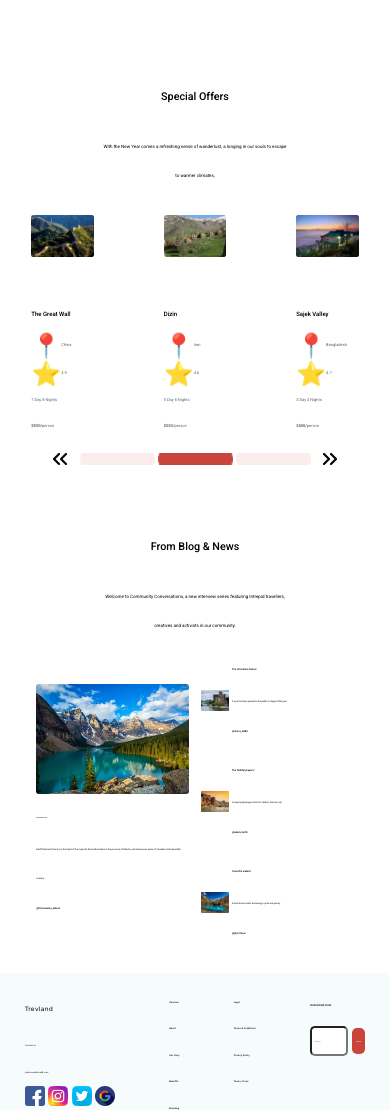
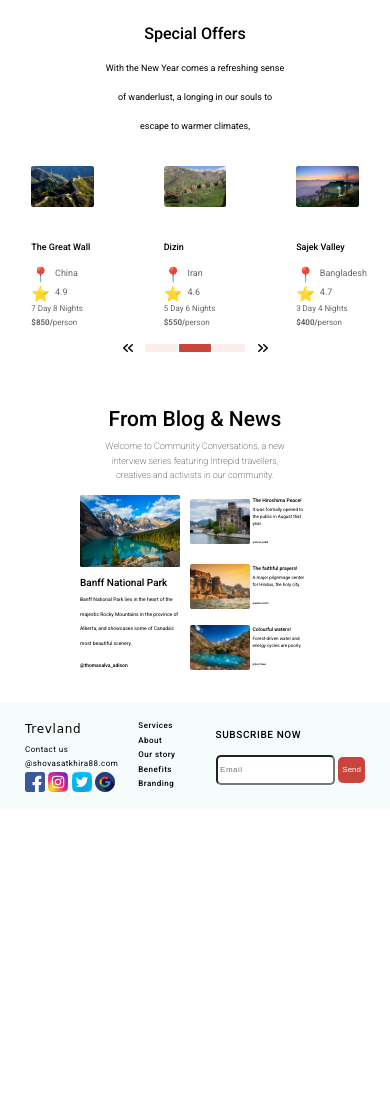
Before and after one commit to uum1d/Lesson-6_uyga_vazifa, a plain HTML site: page index.html in a window 390 px wide. Shown: the part 845-1955 px from the top of the page. After the commit the page ends 1655 px from the top, so only its background shows below. Drawn offline with Linux system fonts and the light colour scheme; a web font is replaced by a local one.

Commit message:
second commit

```diff
--- a/index.html
+++ b/index.html
@@ -80,11 +80,15 @@
                         <h3>Statue of Liberty.</h3>
                         <div class="item">
                             <div class="item-1">
-                                <h4>&#128205;</h4>
+                                <div class="style-1">
+                                    <span >&#128205;</span>
+                                </div>
                                 <p>New York</p>
                             </div>
                             <div class="item-1">
-                                <h4>&#x2B50;</h4>
+                                <div class="style-1">
+                                    <span >&#11088;</span>
+                                </div>
                                 <p>4.8</p>
                             </div>
                         </div>
@@ -97,11 +101,15 @@
                         <h3>The Great Wall </h3>
                         <div class="item">
                             <div class="item-1">
-                                <span style='font-size:24px;'>&#128205;</span>
+                                <div class="style-1">
+                                    <span >&#128205;</span>
+                                </div>
                                 <p>China </p>
                             </div>
                             <div class="item-1">
-                                <span style='font-size:24px;'>&#11088;</span>
+                                <div class="style-1">
+                                    <span >&#11088;</span>
+                                </div>
                                 <p>4.9</p>
                             </div>
                         </div>
@@ -114,11 +122,15 @@
                         <h3>Dizin</h3>
                         <div class="item">
                             <div class="item-1">
-                                <span style='font-size:24px;'>&#128205;</span>
+                                <div class="style-1">
+                                    <span >&#128205;</span>
+                                </div>
                                 <p>Iran</p>
                             </div>
                             <div class="item-1">
-                                <span style='font-size:24px;'>&#11088;</span>
+                                <div class="style-1">
+                                    <span >&#11088;</span>
+                                </div>
                                 <p>4.6</p>
                             </div>
                         </div>
@@ -131,11 +143,15 @@
                         <h3>Sajek Valley</h3>
                         <div class="item">
                             <div class="item-1">
-                                <span style='font-size:24px;'>&#128205;</span>
+                                <div class="style-1">
+                                    <span >&#128205;</span>
+                                </div>
                                 <p>Bangladesh</p>
                             </div>
                             <div class="item-1">
-                                <span style='font-size:24px;'>&#11088;</span>
+                                <div class="style-1">
+                                    <span>&#11088;</span>
+                                </div>
                                 <p>4.7</p>
                             </div>
                         </div>
@@ -161,9 +177,9 @@
                     </div> -->
                 </div>
                 <div class="foot">
-                    <img src="./images/icon-1.png" alt="icon">
-                    <img src="./images/icon-2.png" alt="icon">
-                    <img src="./images/icon-3.png" alt="icon">
+                    <img class="img-1" src="./images/icon-1.png" alt="icon">
+                    <img class="img-2"  src="./images/icon-2.png" alt="icon">
+                    <img class="img-1"  src="./images/icon-3.png" alt="icon">
                 </div>
             </div>
     </div>
--- a/sass/style.scss
+++ b/sass/style.scss
@@ -254,7 +254,15 @@ header:active {
                     .item-1 {
                         display: flex;
                         align-items: center;
-                        justify-content: space-between;
+                        gap: 20px;
+                        .style-1{
+                            span{
+                                font-size: 24px;
+                            }
+                        }
+                        p{
+                            font-size: 24px;
+                        }
                     }
                 }
 
@@ -1002,25 +1010,22 @@ footer {
 
 @media (min-width:200px) and (max-width:600px) {
     header {
+        background-position:right;
         .box {
             padding: 8.75px 50px;
 
             .box-1 {
                 h2 {
-                    font-size: 6px;
+                    font-size: 12px;
                 }
 
                 ul {
-                    gap: 12.5px;
-
-                    li {
-                        font-size: 4.5px;
-                    }
+                    display: none;
                 }
 
                 button {
                     padding: 3.5px 8.75px;
-                    font-size: 4px;
+                    font-size: 8px;
                 }
             }
 
@@ -1029,20 +1034,22 @@ footer {
                 margin-bottom: 61px;
 
                 h1 {
-                    width: 201px;
-                    font-size: 16.25px;
+                    max-width: 200px;
+                    line-height: 36px;
+                    font-size: 32.5px;
                     margin-bottom: 7.5px;
                 }
 
                 p {
-                    width: 114.5px;
-                    font-size: 4.5px;
+                    max-width: 200px;
+                    line-height: 14.5px;
+                    font-size: 9px;
                     margin-bottom: 10px;
                 }
 
                 button {
                     padding: 4.5px 11.5px;
-                    font-size: 4px;
+                    font-size: 8px;
                 }
             }
         }
@@ -1053,13 +1060,14 @@ footer {
             padding: 35px 50px;
 
             h2 {
-                font-size: 10.75px;
+                font-size: 16.125px;
                 margin-bottom: 5px;
             }
 
             p {
-                width: 183.75px;
-                font-size: 4.5px;
+                max-width: 183.75px;
+                font-size: 9px;
+                line-height: 14.5px;
                 margin-bottom: 12.5px;
             }
 
@@ -1067,15 +1075,16 @@ footer {
                 gap: 7.25px;
 
                 .box-1 {
-                    width: 70px;
+                    max-width: 70px;
 
                     h3 {
-                        font-size: 6px;
+                        font-size: 9px;
                         margin-top: 8.75px;
                     }
 
                     p {
-                        font-size: 4.5px;
+                        font-size: 6.75px;
+                        line-height: 14.5px;
                         margin: 2.5px 6.75px 8.25px 6.75px;
                     }
                 }
@@ -1089,13 +1098,15 @@ footer {
 
             .item {
                 h2 {
-                    font-size: 10.75px;
+                    font-size: 16.125px;
+                    line-height: 30px;
                     margin-bottom: 5px;
                 }
 
                 p {
-                    width: 183.75px;
-                    font-size: 4.5px;
+                    max-width: 183.75px;
+                    font-size: 9px;
+                    line-height: 14,5px;
                     margin-bottom: 25px;
                 }
             }
@@ -1104,19 +1115,34 @@ footer {
                 gap: 7.25px;
 
                 .box-1 {
-                    width: 62.5px;
+                    max-width: 62.5px;
 
                     h3 {
-                        font-size: 6px;
+                        font-size: 9px;
+                        margin-top: 17.5px;
                     }
 
                     .item {
-                        width: 62.5px;
+                        max-width: 62.5px;
+                        .item-1{
+                            gap: 5px;
+                            .style-1{
+                                span{
+                                    font-size: 15px;
+                                }
+
+                            }
+                            p {
+                                font-size: 9px;
+                                margin-bottom: 2px;
+                            }
+                        }
 
                     }
 
                     p {
-                        font-size: 4px;
+                        font-size: 8px;
+                        line-height: 12px;
                         margin-bottom: 2px;
                     }
                 }
@@ -1142,6 +1168,14 @@ footer {
             }
 
             .foot {
+                .img-1{
+                    width: 10px;
+                    height: 8px;
+                }
+                .img-2{
+                    width: 100px;
+                    height: 8px;
+                }
                 margin-top: 13px;
                 gap: 12.5px;
             }
@@ -1154,13 +1188,16 @@ footer {
 
             .item {
                 h2 {
-                    font-size: 10.75px;
+                    font-size: 21px;
+                    line-height: 30px;
                     margin-bottom: 5px;
                 }
 
                 p {
-                    width: 183.75px;
-                    font-size: 4.5px;
+                    max-width: 183.75px;
+                    font-size: 9px;
+                    font-weight: 200;
+                    line-height: 14.5px;
                     margin-bottom: 12.5px;
                 }
             }
@@ -1174,8 +1211,12 @@ footer {
             padding: 17.5px 25px;
 
             .box {
+                justify-content: center;
+                gap: 10px;
+                flex-wrap: wrap;
+                align-items:normal;
                 .box-1 {
-                    width: 45%;
+                    max-width: 100px;
 
                     img {
                         margin-bottom: 4.375px;
@@ -1183,45 +1224,53 @@ footer {
 
                     .tittle-1 {
                         h3 {
-                            font-size: 1.25px;
+                            font-size: 10px;
+                            line-height: 16px;
                             margin-bottom: 1.25px;
                         }
 
                         p {
-                            font-size: 2.25px;
+                            font-size: 5px;
+                            line-height: 14.5px;
                             margin-bottom: 1.25px;
                         }
 
                         b {
-                            font-size: 2.5px;
+                            font-size: 5px;
+                            line-height: 15px;
                         }
                     }
                 }
 
                 .box-2 {
-                    width: 45%;
+                    width: 120px;
 
                     .box-3 {
+                        width: 120px;
+                        margin-bottom: 15px;
                         img {
-                            width: 28.75px;
-                            height: 21.25px;
+                            max-width: 60px;
+                            height: 45px;
                         }
 
                         .tittle-1 {
                             padding: 1.25px 2.5px;
 
                             h3 {
-                                font-size: 2.5px;
+                                font-size: 5px;
+                                line-height: 8px;
                                 margin-bottom: 1.25px;
                             }
 
                             p {
-                                font-size: 2.25px;
+                                font-size: 4.5px;
+                                line-height: 7px;
                                 margin-bottom: 1.25px;
                             }
 
                             b {
                                 font-size: 2.5px;
+                                line-height: 7.5px;
                             }
                         }
                     }
@@ -1237,12 +1286,14 @@ footer {
             .box {
                 .box-1 {
                     h2 {
-                        font-size: 6px;
+                        font-size: 12px;
+                        line-height: 18px;
                         margin-bottom: 5px;
                     }
 
                     p {
-                        font-size: 2px;
+                        font-size: 8px;
+                        line-height: 13px;
                         margin-bottom: 1.25px;
                     }
 
@@ -1254,7 +1305,8 @@ footer {
                 .box-2 {
                     ul {
                         li {
-                            font-size: 2.25px;
+                            font-size: 8px;
+                            line-height: 12px;
                             margin-bottom: 2.5px;
                         }
                     }
@@ -1262,8 +1314,10 @@ footer {
 
                 .box-3 {
                     ul {
+                    display: none;
                         li {
-                            font-size: 2.25px;
+                            font-size: 8px;
+                            line-height: 12px;
                             margin-bottom: 2.5px;
                         }
                     }
@@ -1271,7 +1325,7 @@ footer {
 
                 .box-4 {
                     h3 {
-                        font-size: 2.5px;
+                        font-size: 10px;
                         margin-bottom: 5.25px;
                     }
 
@@ -1279,13 +1333,13 @@ footer {
                         gap: 3.75px;
 
                         input {
-                            font-size: 2.25px;
-                            padding: 1.25px 2.5px;
+                            font-size: 8px;
+                            padding: 1px 2.5px;
                         }
 
                         button {
-                            padding: 1.25px 4px;
-                            font-size: 2.25px;
+                            padding: 1px 4px;
+                            font-size: 8px;
                         }
 
                     }
```
Also changed, not shown: sass/style.css, 1 other file.
